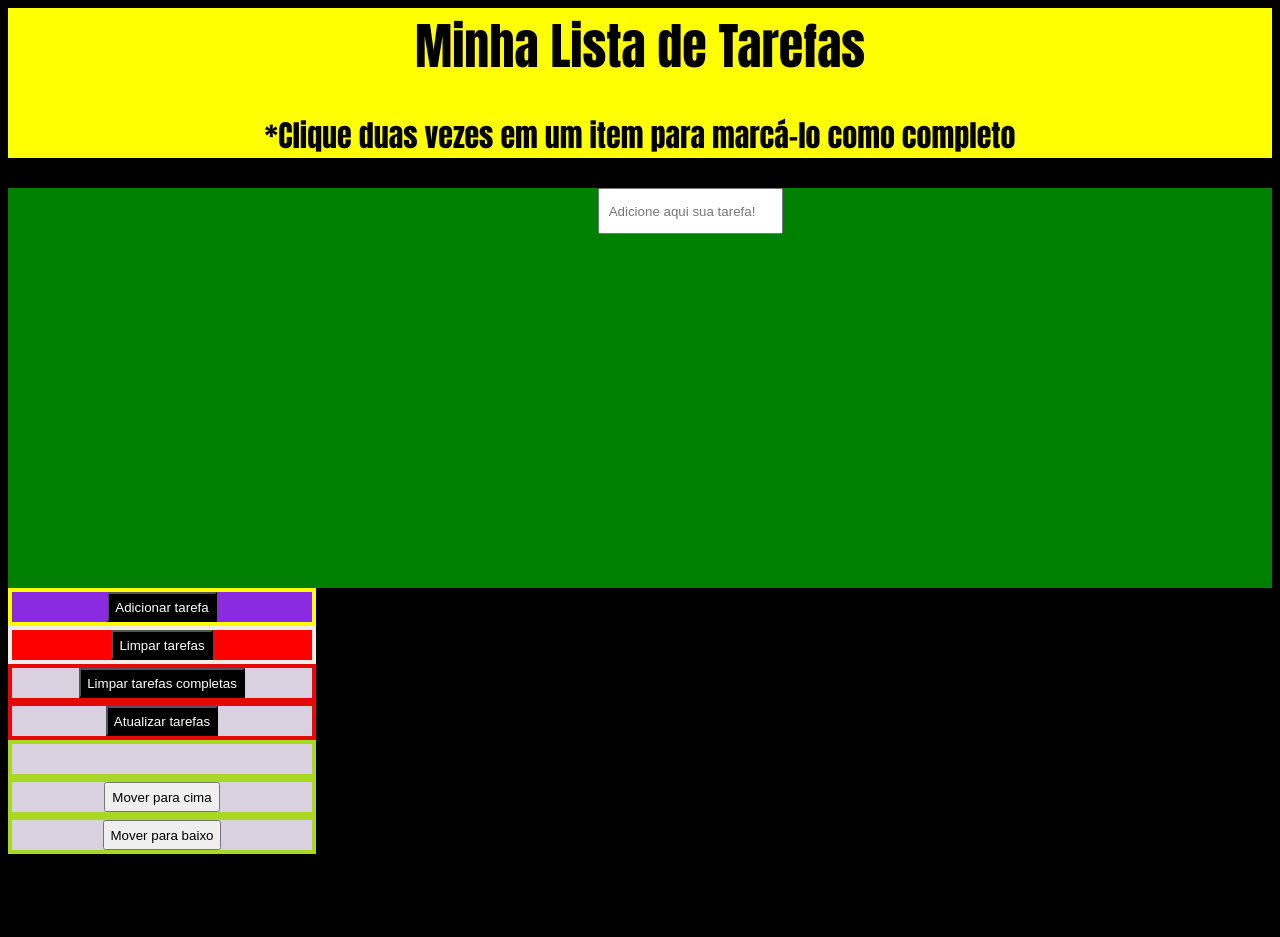
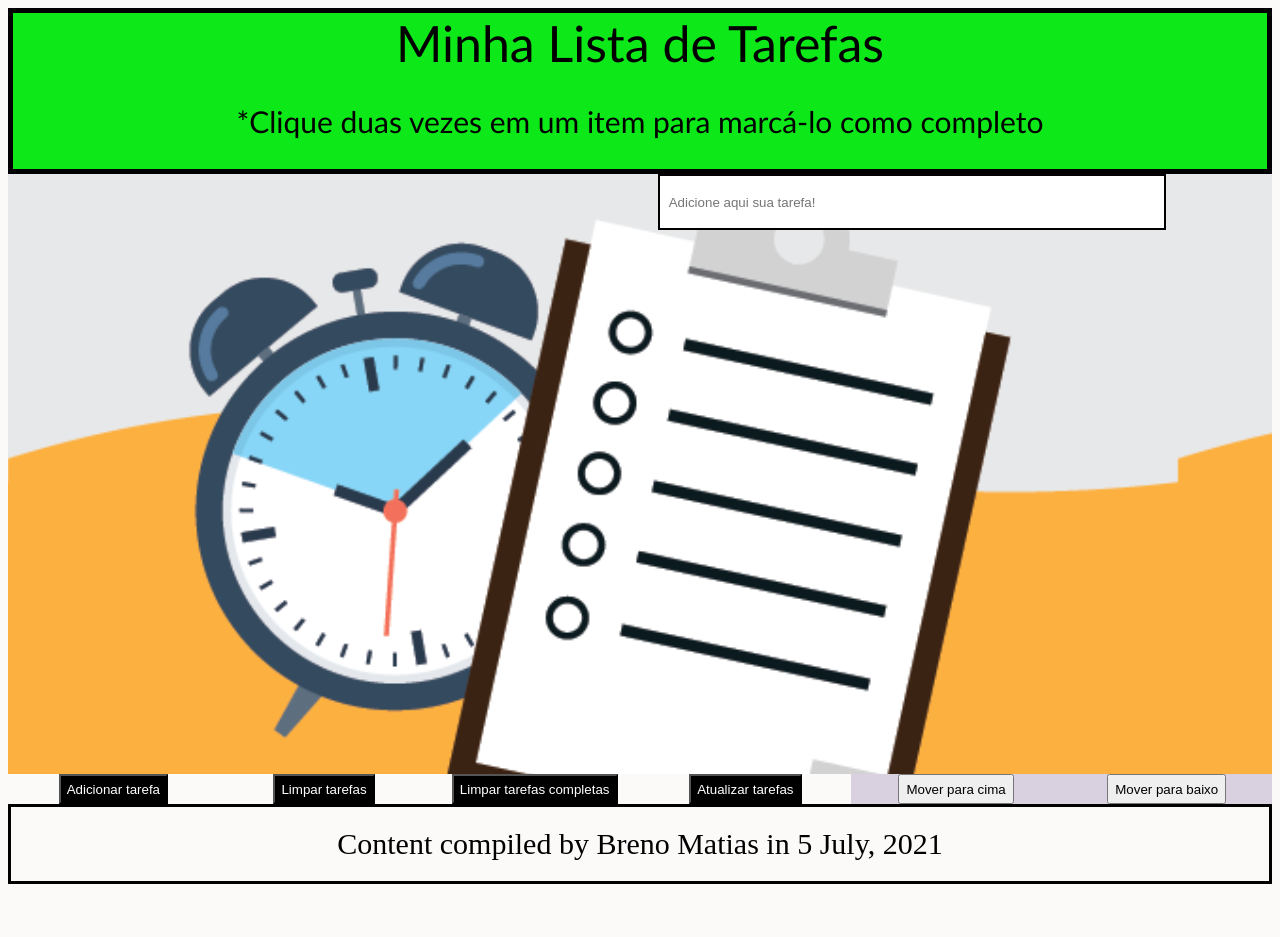
Before and after one commit to brenoMatias/todoList.github.io, a plain HTML site: page index.html in a window 1280 px wide. After the commit the page ends 892 px from the top, so only its background shows below. Drawn offline with Linux system fonts and the light colour scheme.

Commit message:
Atualizações

```diff
--- a/index.html
+++ b/index.html
@@ -15,15 +15,14 @@
         <div class="input-task"></div>
         <div class="task-list"></div>
     </main>
+    <div id="divButton">
         <div class="button-input-task"></div>
         <div class="button-clear"></div>
         <div class="button-clear-completed"></div>
         <div class="button-save"></div>
-        <div class ="remove-selected"></div>
         <div class="button-up"></div>
         <div class ="button-down"></div>
-
-
+    </div>
     <footer class = "footer">Content compiled by Breno Matias in 5 July, 2021</footer>
 
 </body>
--- a/style.css
+++ b/style.css
@@ -1,11 +1,17 @@
 body {
-    background-color: black;
+    background-color: rgb(252, 249, 249);
+
 }
 
 #criar-tarefa {
     background-color: black;
     color: white;
     height: 30px;
+}
+
+#funcionamento {
+    font-size: 30px
+
 }
 
 
@@ -37,7 +43,6 @@ body {
     display: flex;
     font-size: 20px;
     background-color: rgb(217, 209, 224);
-    border: 4px solid rgb(168, 216, 36);
     width: 300px;
     justify-content: center;
     height: 30px;
@@ -46,7 +51,6 @@ body {
     display: flex;
     font-size: 20px;
     background-color: rgb(217, 209, 224);
-    border: 4px solid rgb(168, 216, 36);
     width: 300px;
     justify-content: center;
     height: 30px;
@@ -65,8 +69,6 @@ body {
 .button-save {
     display: flex;
     font-size: 20px;
-    background-color: rgb(217, 209, 224);
-    border: 4px solid rgb(230, 8, 8);
     width: 300px;
     justify-content: center;
 }
@@ -74,8 +76,6 @@ body {
 .button-clear-completed{
     display: flex;
     font-size: 20px;
-    background-color: rgb(217, 209, 224);
-    border: 4px solid rgb(230, 8, 8);
     width: 300px;
     justify-content: center;
 }
@@ -83,8 +83,6 @@ body {
 .button-input-task{
     display: flex;
     font-size: 20px;
-    background-color: blueviolet;
-    border: 4px solid yellow;
     width: 300px;
     justify-content: center;
 }
@@ -92,21 +90,24 @@ body {
 .button-clear{
     display: flex;
     font-size: 20px;
-    background-color: red;
-    border: 4px solid rgb(238, 238, 231);
     width: 300px;
     justify-content: center;
 
 }
 
 #texto-tarefa{
-    height:40px ;
-    margin-left: 590px;
+    display: flex;
+   margin-left: 650px;
+   width: 500px;
+   height: 50px;
+   border: 2px solid black;
+
 }
 header {
-    background-color: yellow;
+    background-color: rgb(13, 233, 24);
+    font-family:'Trebuchet MS', 'Lucida Sans Unicode', 'Lucida Grande', 'Lucida Sans', Arial, sans-serif;
     text-align: center;
-    font-family: Impact, Haettenschweiler, 'Arial Narrow Bold', sans-serif;
+    border: 5px solid black;
 }
 
 #header {
@@ -118,23 +119,23 @@ p {
 
 main {
     background-color: green;
-    height: 400px;
+    height: 600px;
+    background-image: url("back.png");
+    background-size:1170px;
 }
 
 
 .taskItem {
     font-size: 30px;
     border: 1px solid black;
+    background-color: rgb(59, 238, 24);
 }
 
 .footer{
     padding: 20px;
     font-size: 30px;
     border: 3px solid black;
-}
-
-.taskItem {
-    background-color: yellow;
+    text-align: center;
 }
 
 .selected {
@@ -144,3 +145,9 @@ main {
 .completed {
    text-decoration: line-through solid rgb(0, 0, 0);
 }
+
+
+#divButton {
+    display: flex;
+    align-items: center;
+}
```
Also changed, not shown: back.jpg (added), back.png (added).
